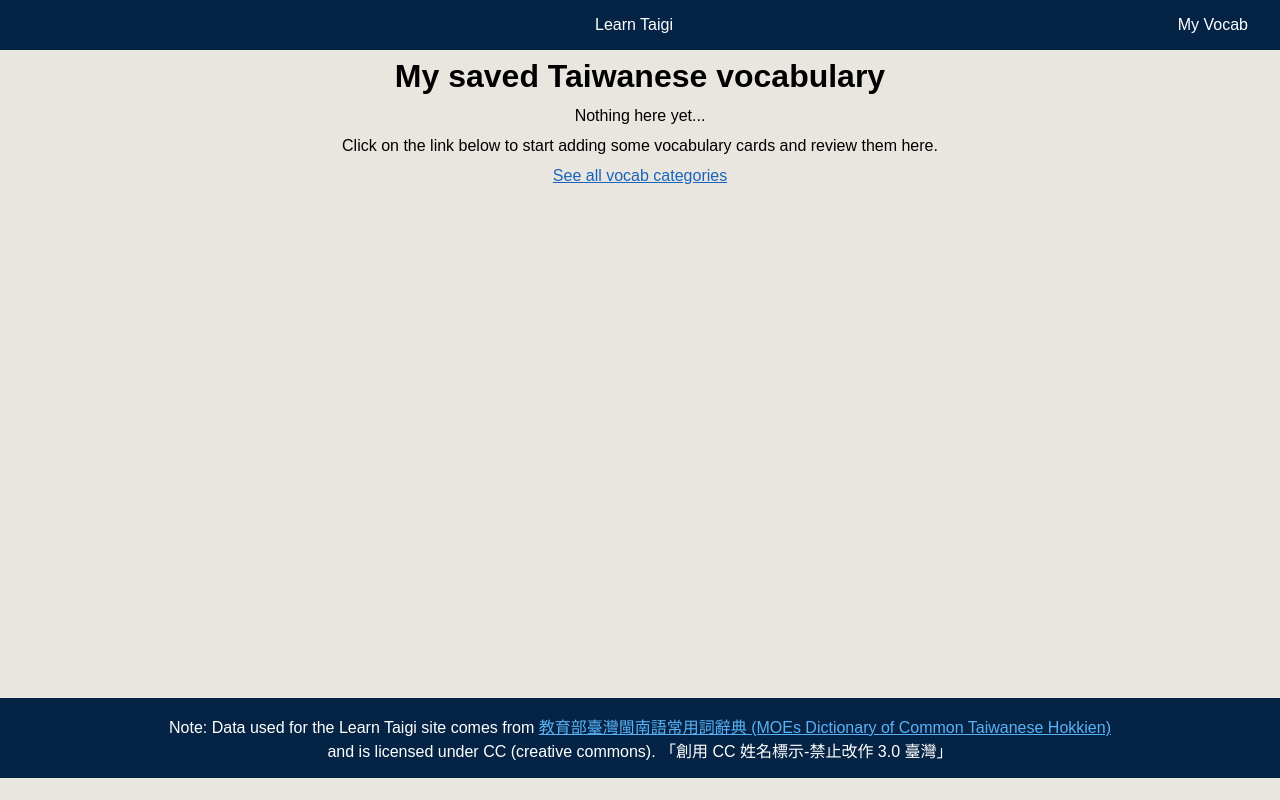
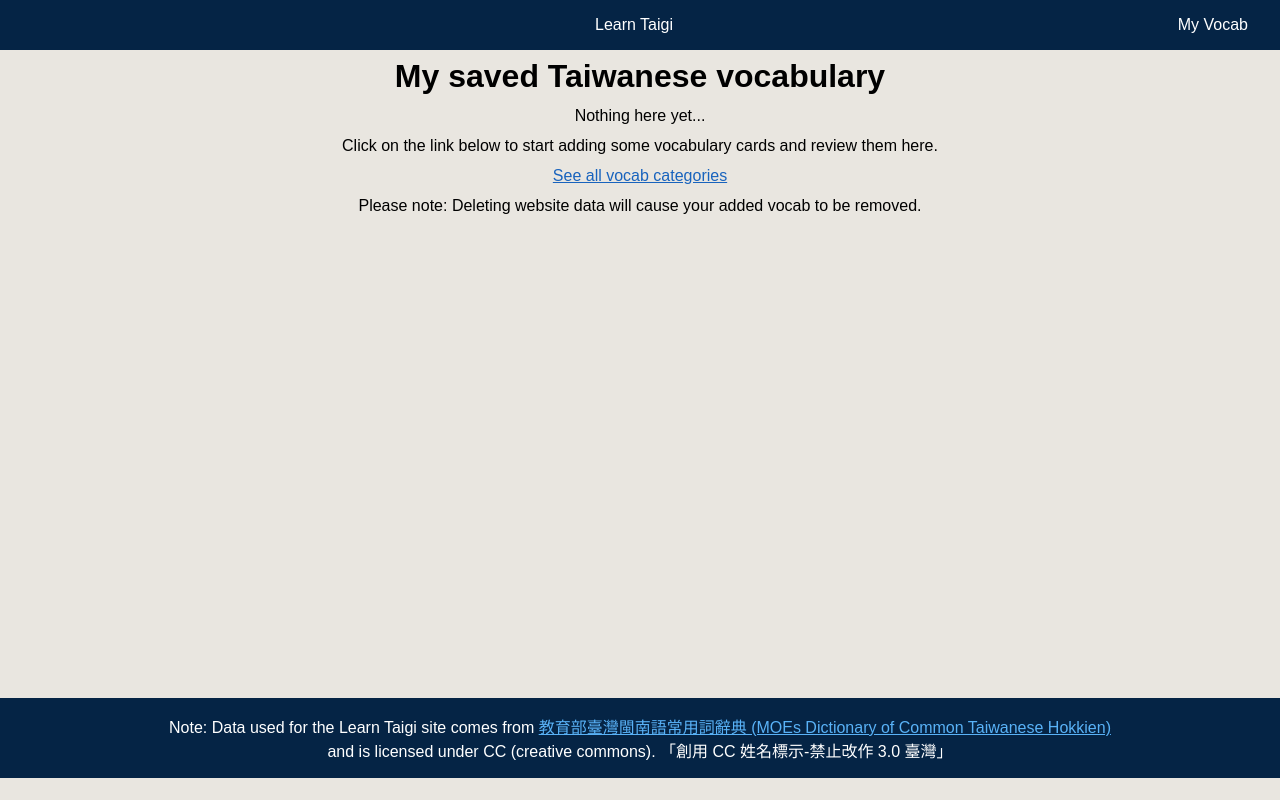
Before and after one commit to jielongjp/study-taigi, a Next.js app: page /vocab/my-list in a window 1280 px wide. Built offline with nearby package versions, Linux system fonts and the light colour scheme.

Commit message:
add note

```diff
--- a/src/pages/vocab/my-list/index.tsx
+++ b/src/pages/vocab/my-list/index.tsx
@@ -45,6 +45,8 @@ const MyVocabPage = () => {
             <DataList vocabList={userList} />
           </>
         )}
+        <p>Please note: Deleting website data will cause your added vocab to be removed. </p>
+        <StEmpty />
       </StContainer>
     </>
   );
```
